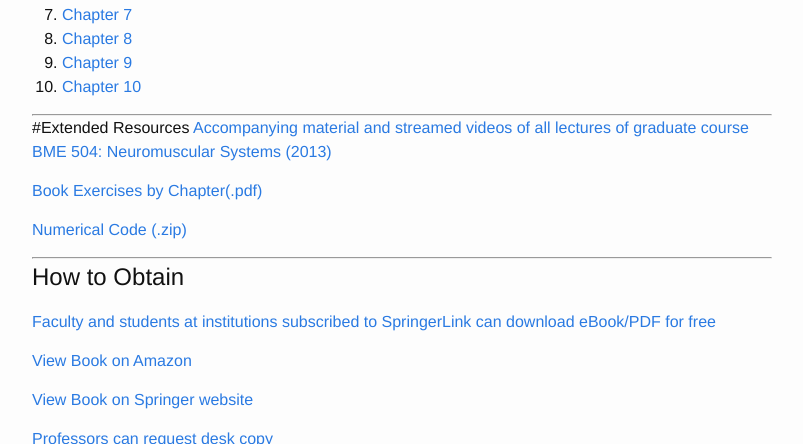
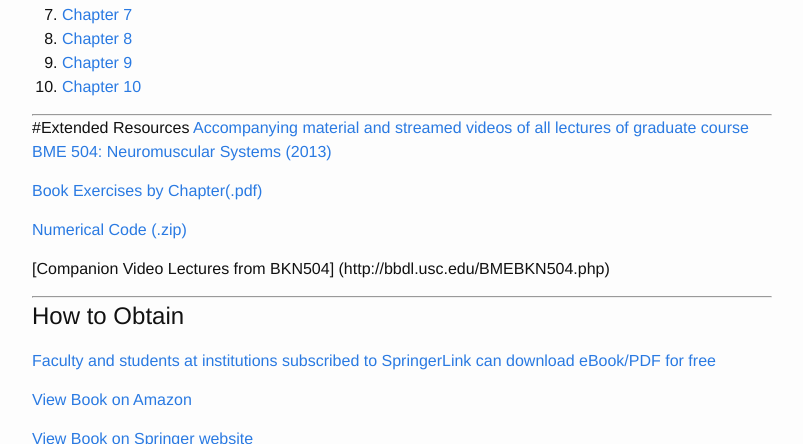
Before and after one commit to usc-bbdl/usc-bbdl.github.io, a Jekyll site: the page built from fundamentals.markdown, in a window 1280 px wide and 900 px high, scrolled down 1702 px, cut to the strip 0-444 px from the top of the window. Shown: the whole strip, without its empty margins (238-1041 px from the left). Built offline with Jekyll 4.4.1, drawn with Linux system fonts in a browser that asks for light colours.

Commit message:
added video lectures link

```diff
--- a/fundamentals.markdown
+++ b/fundamentals.markdown
@@ -57,6 +57,8 @@
 
 [Numerical Code (.zip)](https://github.com/usc-bbdl/usc-bbdl.github.io/files/72511/Numerical_Code_V1_0.zip)
 
+[Companion Video Lectures from BKN504] (http://bbdl.usc.edu/BMEBKN504.php)
+
 _______________________
 
 # How to Obtain
```
